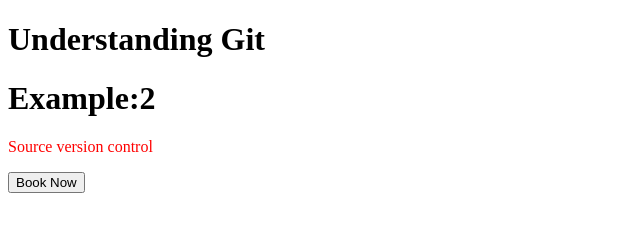
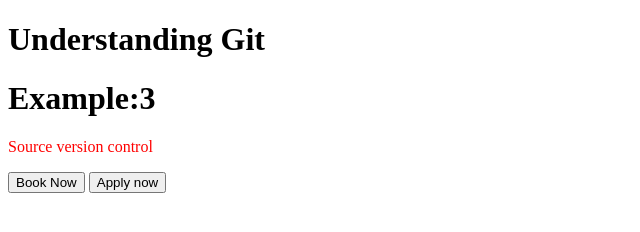
Before and after one commit to saikirankopparthi/mlops-training, a plain HTML site: page index.html in a window 1280 px wide. Shown: the whole page, without its empty margins (0-640 px from the left). Drawn offline with Linux system fonts and the light colour scheme.

Commit message:
added apply now button

```diff
--- a/index.html
+++ b/index.html
@@ -4,9 +4,10 @@
 
 <body>
     <h1>Understanding Git</h1>
-    <h1>Example:2</h1>
+    <h1>Example:3</h1>
     <p style="color:red">Source version control</p>
     <button>Book Now</button>
+    <button>Apply now</button>
 </body>
 
 
```
